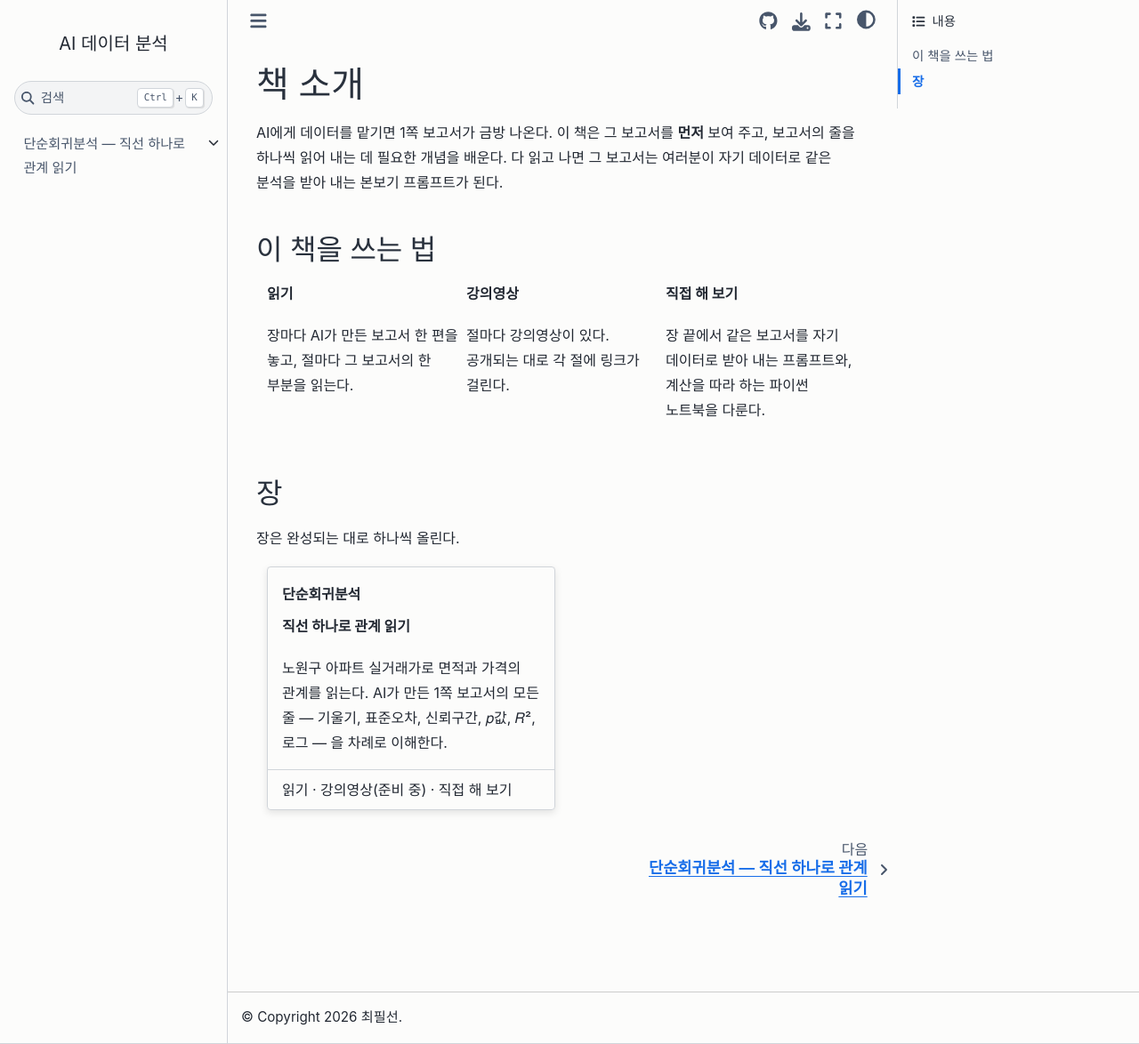
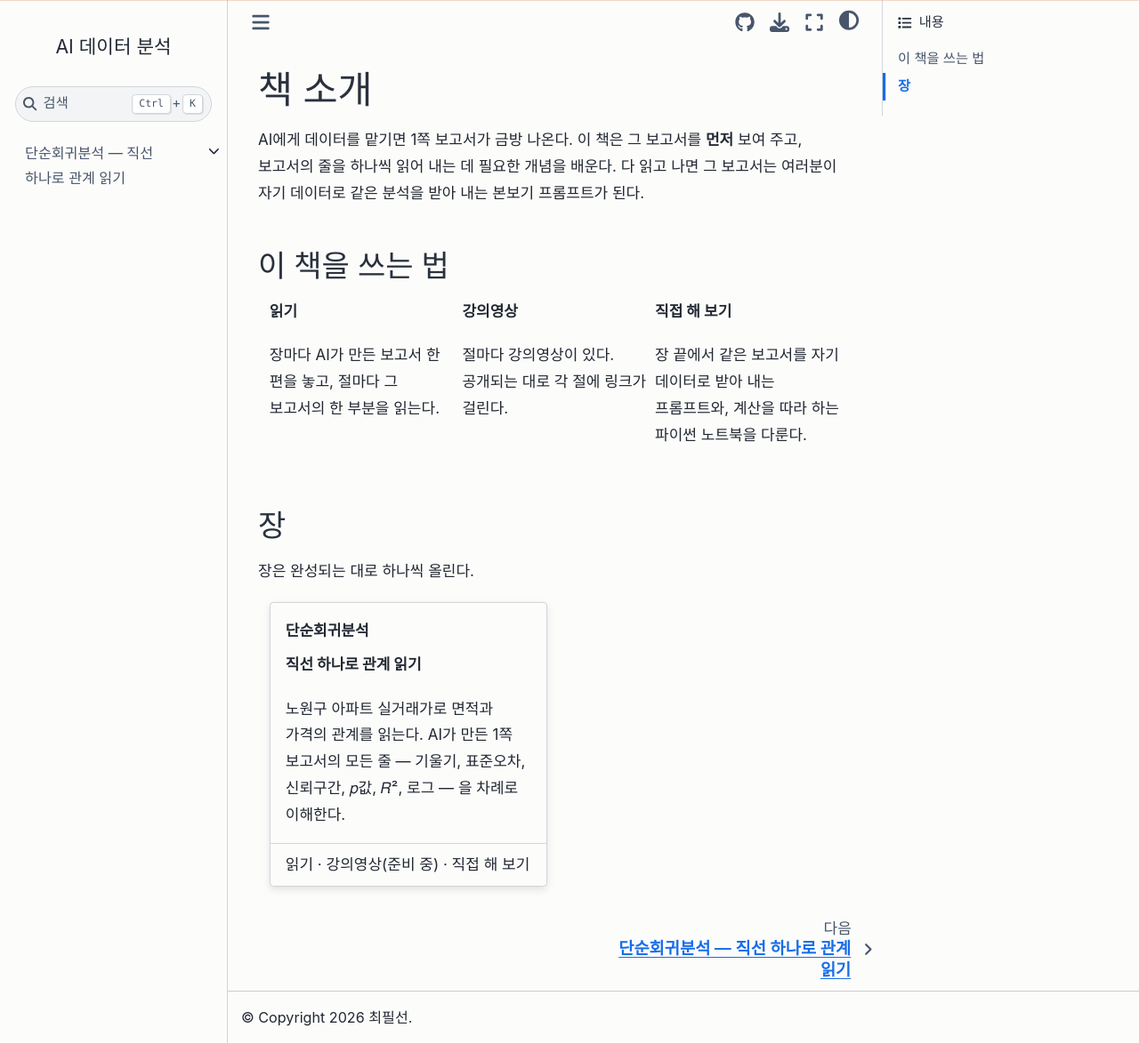
Before and after one commit to pilsunchoi/book5, a Jupyter Book: the page built from index.md, in a window 1280 px wide and 1174 px high. Shown: the whole window at 89% size. Built offline with Jupyter Book 1.0.4 settings and Sphinx 7.4.7 and the Sphinx Book theme 1.1.4, drawn with Linux system fonts in a browser that asks for light colours; some web fonts are replaced; pages that are not in the unit, such as notebooks, are missing from menus.

Commit message:
Set the base text size to 17px
Pretendard draws Hangul smaller than Malgun Gothic at the same size, so
the pages read smaller than book4. The theme uses rem, so body text,
headings and lists scale together.

Co-Authored-By: Claude Opus 5.5 <noreply@anthropic.com>

```diff
--- a/_static/custom.css
+++ b/_static/custom.css
@@ -4,6 +4,9 @@
 html { --pst-font-family-base: "Pretendard", -apple-system, "Malgun Gothic", sans-serif;
        --pst-font-family-heading: "Pretendard", -apple-system, "Malgun Gothic", sans-serif; }
 html[data-theme="light"] { --pst-color-background: #fcfcfb; }
+/* 기준 크기 16 → 17px (저자 2026-10-12): Pretendard 한글은 같은 px에서 맑은 고딕보다 작게 그려진다.
+   테마가 rem 단위라 본문·제목·목록이 함께 비례해 커진다 */
+html { font-size: 17px; }
 body { word-break: keep-all; line-height: 1.75; }
 
 /* 위쪽 머리줄의 검색창은 사이드바 검색과 겹친다 (book4에서도 두 개였다) */
```
